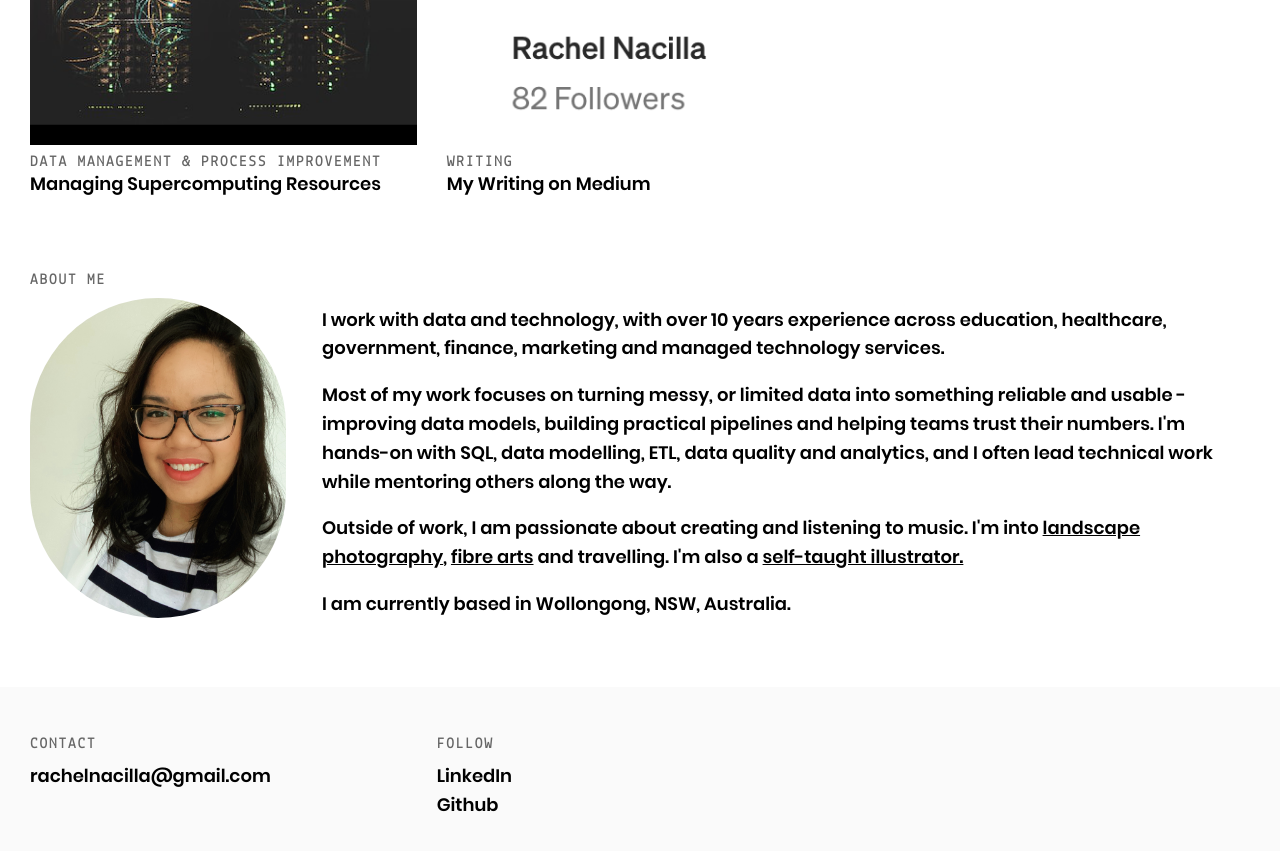
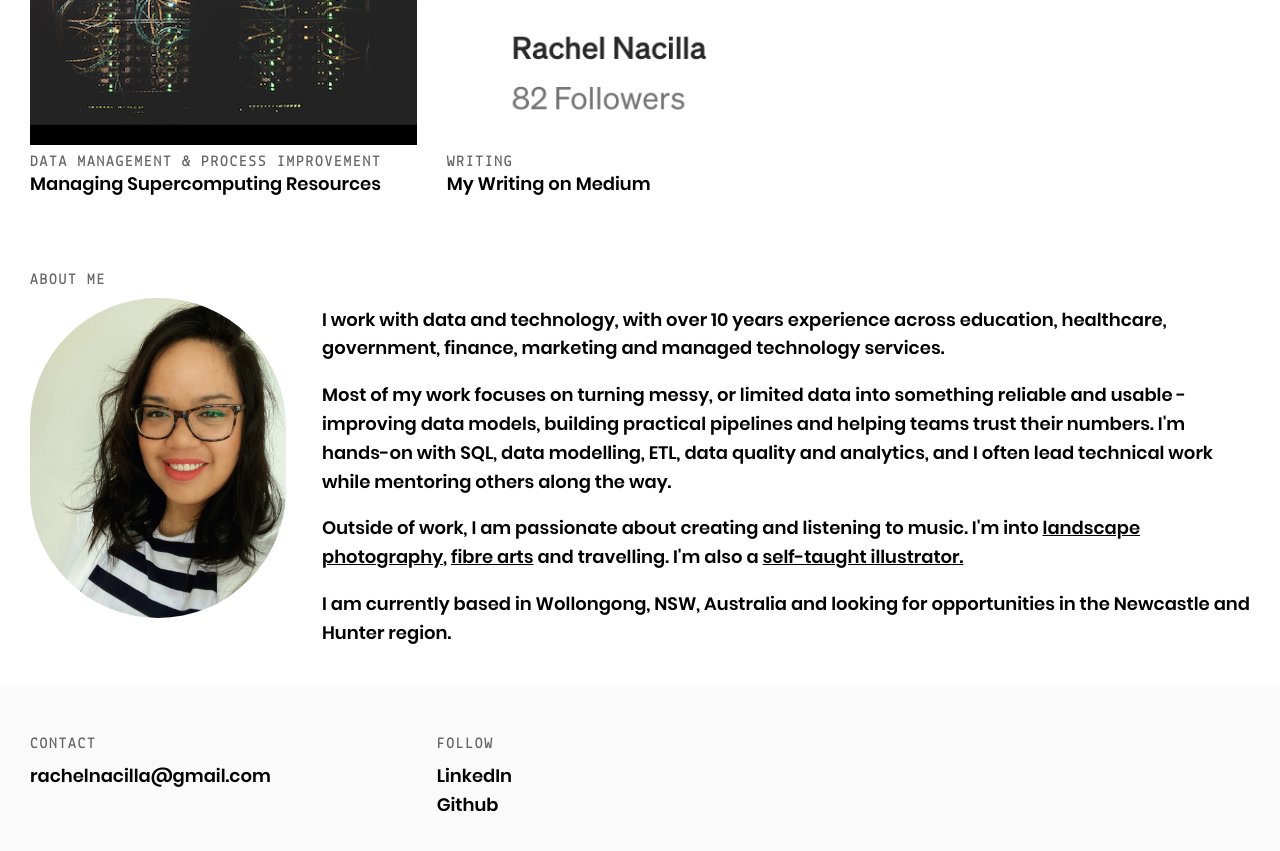
Before and after one commit to rachelnacilla/rachelnacilla.github.io, a Jekyll site: the page built from index.html, in a window 1280 px wide and 900 px high, scrolled down 1225 px. Shown: the top 851 px of the window. Built offline with Jekyll 4.4.1, drawn with Linux system fonts in a browser that asks for light colours.

Commit message:
Testing by adding Newcastle

```diff
--- a/index.html
+++ b/index.html
@@ -55,7 +55,7 @@
 
 				<p>Outside of work, I am passionate about creating and listening to music. I'm into <a href="https://vero.co/rachelsnicepics" target="_blank">landscape photography</a>, <a href="https://www.instagram.com/fibreartsbyrach/" target="_blank">fibre arts</a> and travelling. I'm also a <a href="https://www.behance.net/rachelnacilla" target="_blank">self-taught illustrator.</a></p>
 
-				<p>I am currently based in Wollongong, NSW, Australia.</p>
+				<p>I am currently based in Wollongong, NSW, Australia and looking for opportunities in the Newcastle and Hunter region.</p>
 			</div>
 		</section>
 	</main>
```
